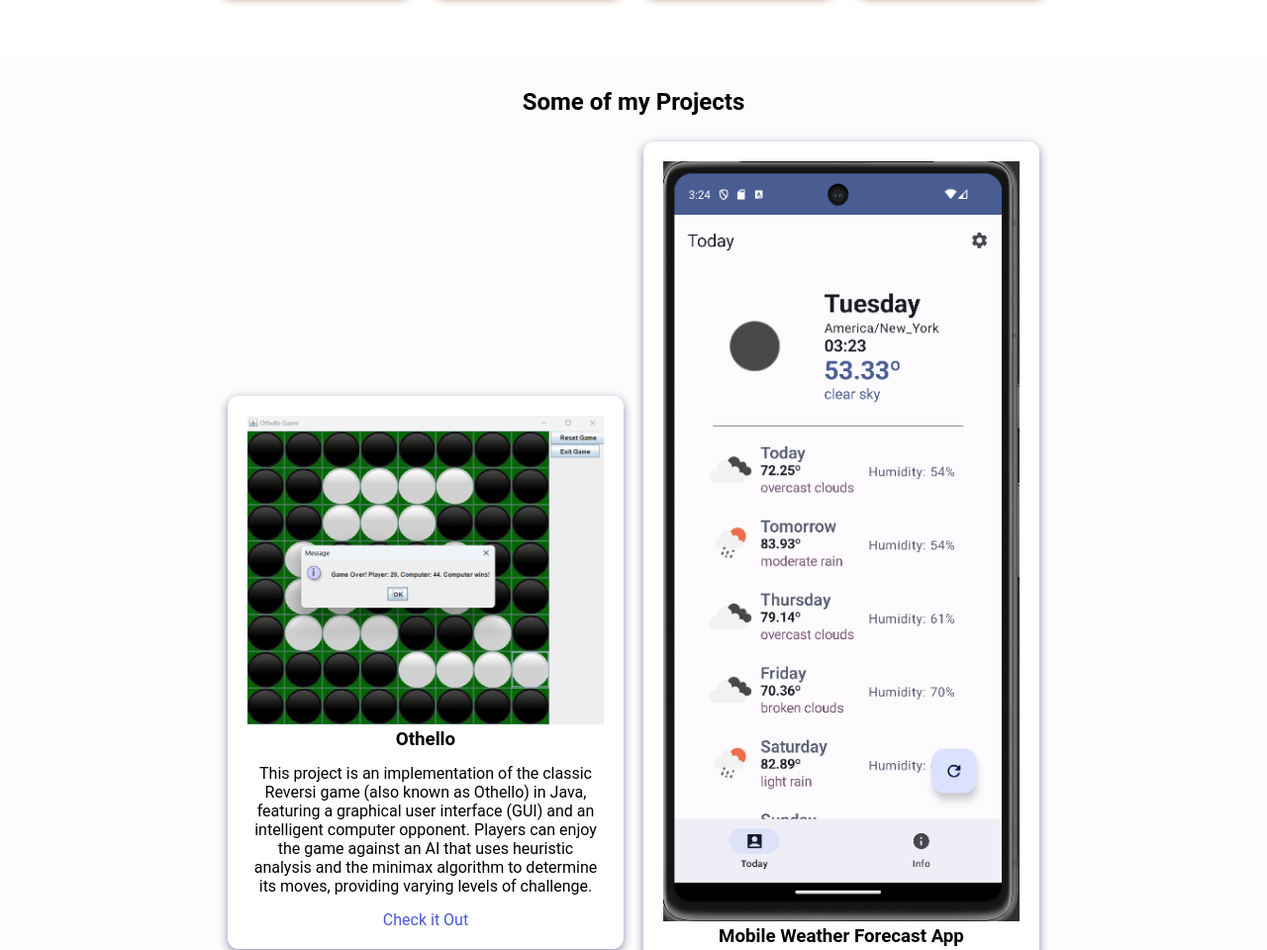
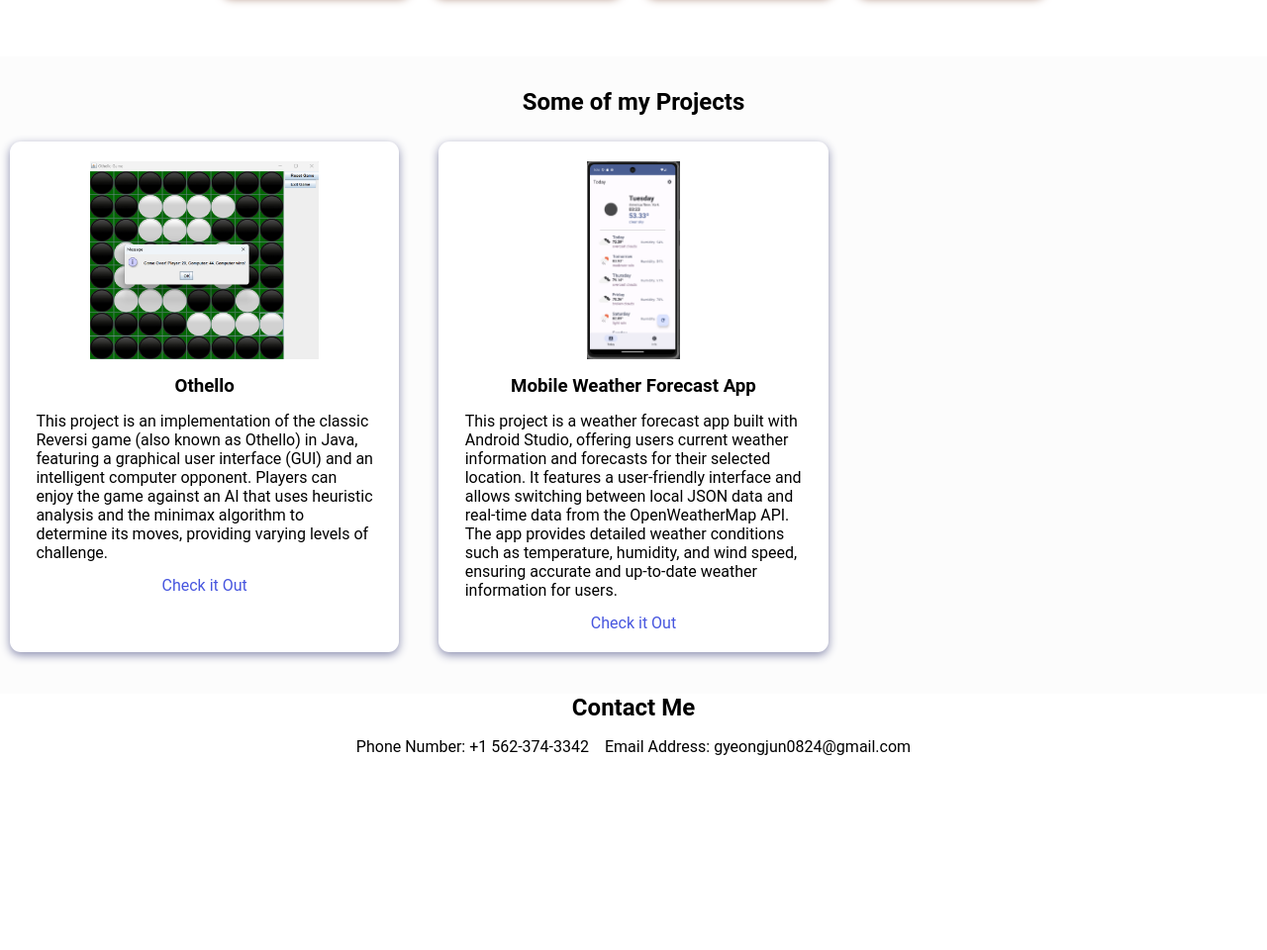
Before and after one commit to gson0824/Portfolio, a plain HTML site: page index.html in a window 1280 px wide. Shown: the part 2080-3040 px from the top of the page at 99% size. After the commit the page ends 2876 px from the top, so only its background shows below. Drawn offline with nearby package versions, Linux system fonts and the light colour scheme.

Commit message:
Update styles.css

```diff
--- a/css/styles.css
+++ b/css/styles.css
@@ -210,11 +210,6 @@ nav ul li {
     margin-top: 2rem;
 }
 
-.project-pic {
-    width: 100%;
-    height: 50%;
-}
-
 .projects-container {
     display: flex;
     align-items: center;
@@ -224,12 +219,6 @@ nav ul li {
 .projects-title {
     text-align: center;
     margin-bottom: 1rem;
-}
-
-.project-container {
-    text-align: center;
-    width: 25rem;
-    padding: 1rem;
 }
 
 .project-container p {
@@ -244,10 +233,30 @@ nav ul li {
     margin-bottom: var(--bottom-margin);
 }
 
+.projects-container {
+    display: grid;
+    grid-template-columns: repeat(auto-fill, minmax(25rem, 1fr));
+    gap: 20px;
+    align-items: stretch;
+}
+
 .project-card {
     background-color: #fff;
     border-radius: 11px;
     box-shadow: 0 3px 10px var(--primary-shadow);
     padding: 20px;
     margin: 10px;
+    display: flex;
+    flex-direction: column;
+    align-items: center;
+    justify-content: flex-start;
+    box-sizing: border-box;
 }
+
+.project-pic {
+    width: 100%;
+    height: auto;
+    max-height: 200px;
+    object-fit: contain;
+    margin-bottom: 1rem;
+}
```
